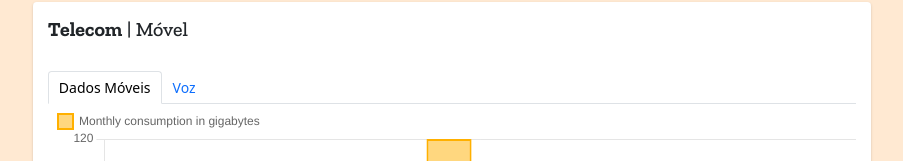
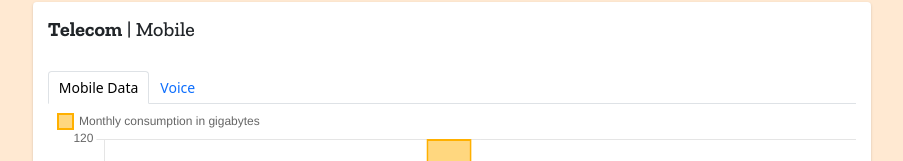
Before and after one commit to ofelipebecker/dashboard-charts-demo, a React (Vite) app: page / in a window 1280 px wide. Shown: the part 207-368 px from the top of the page, without its empty margins (188-1091 px from the left). Built offline with nearby package versions, Linux system fonts and the light colour scheme.

Commit message:
refactor: translate TabsCard labels from Portuguese to English
Issue: DCD-2601A

```diff
--- a/src/components/TabsCard.jsx
+++ b/src/components/TabsCard.jsx
@@ -13,7 +13,7 @@ const TabsCard = () => {
     <Card className="border-0 rounded-2 mt-5 p-2 shadow-sm">
       <Card.Body>
         <Card.Title as="h2">
-          <b>Telecom</b> | Móvel
+          <b>Telecom</b> | Mobile
         </Card.Title>
         <Tabs
           id="controlled-tab-example"
@@ -21,11 +21,11 @@ const TabsCard = () => {
           onSelect={(k) => setKey(k)}
           className="mt-5"
         >
-          <Tab eventKey="home" title="Dados Móveis">
+          <Tab eventKey="home" title="Mobile Data">
             <BarChart/>
           </Tab>
-          <Tab eventKey="profile" title="Voz">
-            Voz
+          <Tab eventKey="profile" title="Voice">
+            Voice
           </Tab>
         </Tabs>
       </Card.Body>
```
